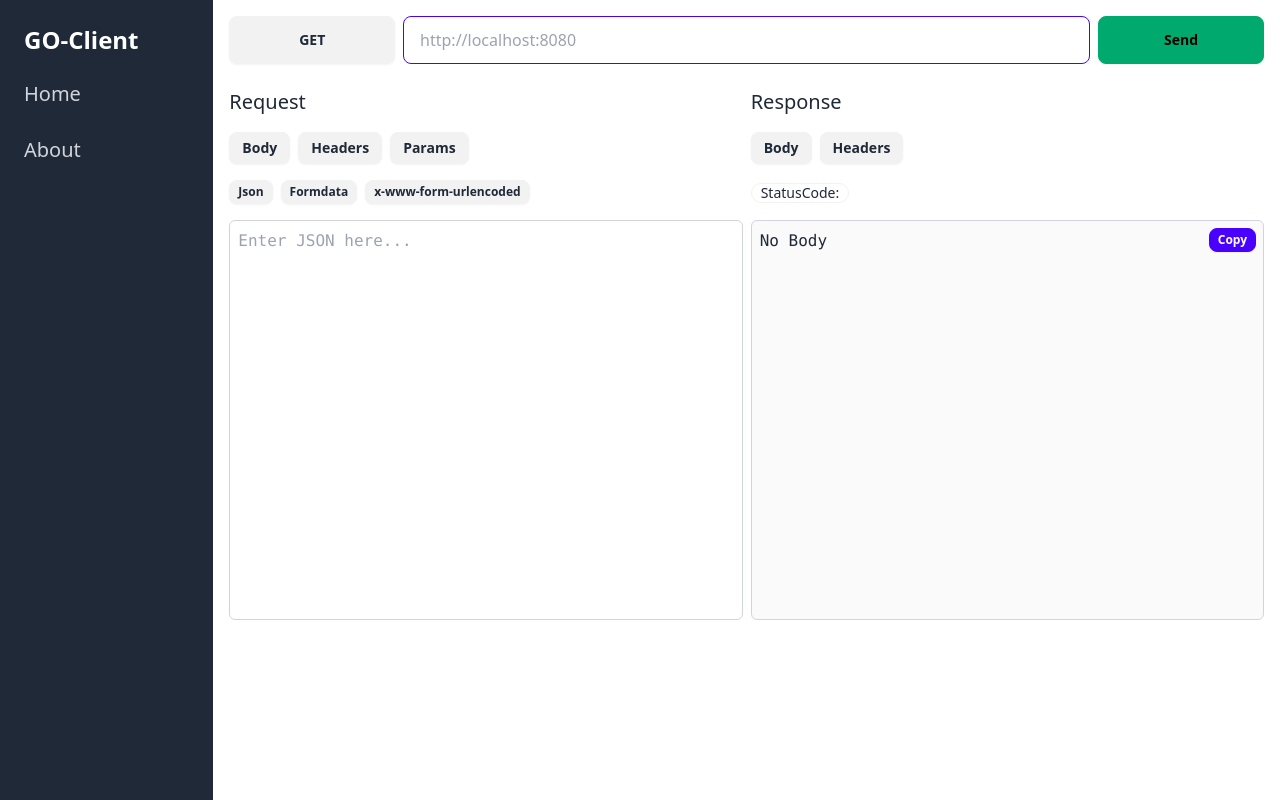
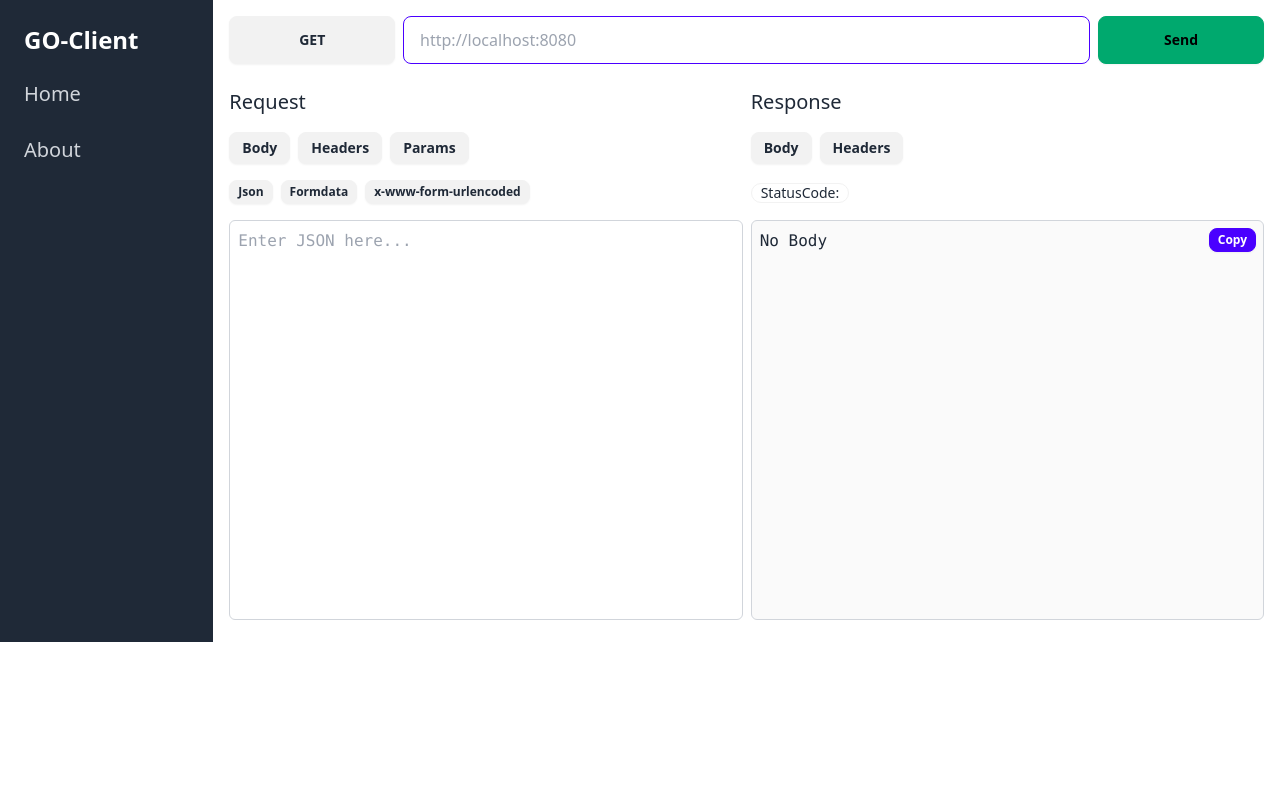
Before and after one commit to Secar98/go-fetch, a Svelte app in the folder frontend/: page / in a window 1280 px wide. Built offline with nearby package versions, Linux system fonts and the light colour scheme.

Commit message:
Fixed headers not being reactive

```diff
--- a/frontend/src/api/send-request.ts
+++ b/frontend/src/api/send-request.ts
@@ -1,4 +1,4 @@
-import { BodyType, httpRequestStore, HttpRequestStore } from "../stores/http-request-store";
+import { httpRequestStore, HttpRequestStore } from "../stores/http-request-store";
 import { httpResponseStore } from "../stores/http-response-store";
 import { get } from "svelte/store";
 import { SendRequest } from "../../wailsjs/go/main/App.js";
--- a/frontend/src/components/Navbar.svelte
+++ b/frontend/src/components/Navbar.svelte
@@ -2,7 +2,7 @@
     import { link } from 'svelte-spa-router';
 </script>
 
-<nav class="bg-gray-800 p-6 h-screen">
+<nav class="bg-gray-800 p-6 min-h-full">
     <div class="container mx-auto flex flex-col justify-between items-start">
         <div class="text-white text-2xl font-bold mb-6">GO-Client</div>
         <div class="flex flex-col space-y-7 text-xl">
--- a/frontend/src/components/sub-containers/response/ResponseHeaders.svelte
+++ b/frontend/src/components/sub-containers/response/ResponseHeaders.svelte
@@ -1,7 +1,7 @@
 <script lang="ts">
     import { httpResponseStore } from "../../../stores/http-response-store";
     import HeadersTable from "./HeadersTable.svelte";
-    const headers: { key: string, value: string }[] = [];
+    let headers: { key: string, value: string }[] = [];
     $: response = $httpResponseStore;
 
     $: {
@@ -11,9 +11,10 @@
                     key,
                     value: value.join(", ")
                 }
-            }).forEach(header => {
+            }).map(header => {
                 headers.push(header);
             });
+        headers = headers;
     }
 
 </script>
```
